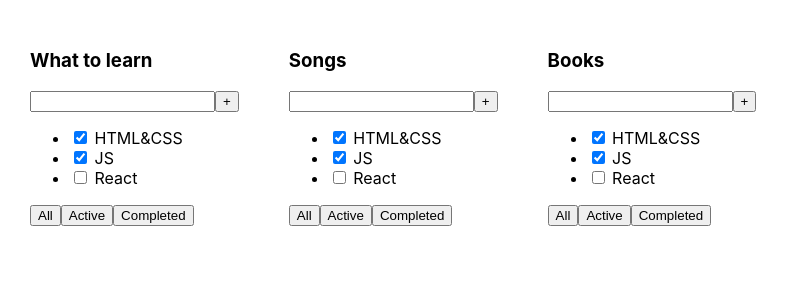
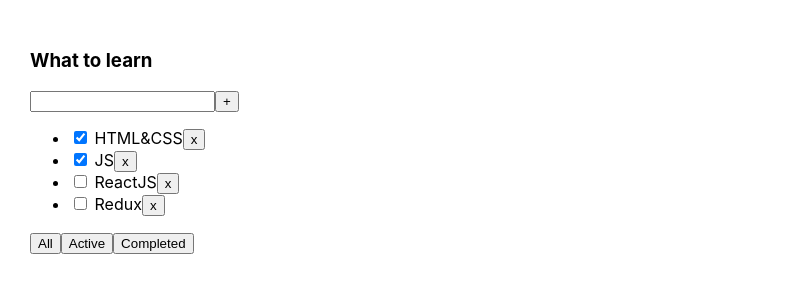
Before and after one commit to ianabarkhatova/todolist-new, a React (Vite) app: page / in a window 1280 px wide. Shown: the top 300 px of the page, without its empty margins (0-789 px from the left). Built offline with nearby package versions, Linux system fonts and the light colour scheme.

Commit message:
Implement deleteTask, tasks filtering

```diff
--- a/package.json
+++ b/package.json
@@ -18,6 +18,7 @@
     "@types/react-dom": "19.0.2",
     "@vitejs/plugin-react-swc": "3.7.2",
     "globals": "15.14.0",
+    "prettier": "3.4.2",
     "typescript": "5.7.2",
     "vite": "6.0.6",
     "vitest": "2.1.8"
--- a/src/App.tsx
+++ b/src/App.tsx
@@ -1,12 +1,55 @@
-import './App.css'
-import {Todolist} from "./components/Todolist.tsx";
+import "./App.css"
+import { TodolistItem } from "./components/TodolistItem.tsx"
+import { useState } from "react"
 
 export const App = () => {
+  const [tasks, setTasks] = useState<Task[]>([
+    { id: 1, title: "HTML&CSS", isDone: true },
+    { id: 2, title: "JS", isDone: true },
+    { id: 3, title: "ReactJS", isDone: false },
+    { id: 4, title: "Redux", isDone: false },
+  ])
+
+  const [filter, setFilter] = useState("All")
+
+  const deleteTask = (taskId: number) => {
+    setTasks(
+      tasks.filter((task) => {
+        return taskId !== task.id
+      }),
+    )
+  }
+
+  const filterTasks = () => {
+    switch (filter) {
+      case "Active": {
+        return tasks.filter((task) => !task.isDone)
+      }
+      case "Completed": {
+        return tasks.filter((task) => task.isDone)
+      }
+      default:
+        return tasks
+    }
+  }
+
+  let filteredTasks = filterTasks()
+
+  const changeFilter = (filter: FilterValueType) => {
+    setFilter(filter)
+  }
+
   return (
-      <div className="app">
-        <Todolist title='What to learn'/>
-        <Todolist title='Songs'/>
-        <Todolist title='Books'/>
-      </div>
+    <div className="app">
+      <TodolistItem title="What to learn" tasks={filteredTasks} deleteTask={deleteTask} changeFilter={changeFilter} />
+    </div>
   )
 }
+
+export type Task = {
+  id: number
+  title: string
+  isDone: boolean
+}
+
+export type FilterValueType = "All" | "Active" | "Completed"
--- /dev/null
+++ b/src/components/Button.tsx
@@ -0,0 +1,9 @@
+export const Button = (props: Props) => {
+  const { title, onClick } = props
+  return <button onClick={onClick}>{title}</button>
+}
+
+type Props = {
+  title: string
+  onClick?: () => void
+}
--- a/src/components/Todolist.tsx
+++ /dev/null
@@ -1,34 +0,0 @@
-export const Todolist = (props: Todolist) => {
-
-    const {title} = props
-
-    return (
-        <div>
-            <h3>{title}</h3>
-            <div>
-                <input/>
-                <button>+</button>
-            </div>
-            <ul>
-                <li>
-                    <input type="checkbox" checked={true}/> <span>HTML&CSS</span>
-                </li>
-                <li>
-                    <input type="checkbox" checked={true}/> <span>JS</span>
-                </li>
-                <li>
-                    <input type="checkbox" checked={false}/> <span>React</span>
-                </li>
-            </ul>
-            <div>
-                <button>All</button>
-                <button>Active</button>
-                <button>Completed</button>
-            </div>
-        </div>
-    )
-}
-
-type Todolist = {
-    title: string
-}
--- /dev/null
+++ b/src/components/TodolistItem.tsx
@@ -0,0 +1,60 @@
+import { FilterValueType, Task } from "../App.tsx"
+import { Button } from "./Button.tsx"
+
+export const TodolistItem = (props: Props) => {
+  const { title, tasks, deleteTask, changeFilter } = props
+
+  return (
+    <div>
+      <h3>{title}</h3>
+      <div>
+        <input />
+        <Button title={"+"} />
+      </div>
+      {tasks.length === 0 ? (
+        <p>No tasks</p>
+      ) : (
+        <ul>
+          {tasks.map((task) => {
+            return (
+              <>
+                <li key={task.id}>
+                  <input type="checkbox" checked={task.isDone} /> <span>{task.title}</span>
+                  <Button title={"x"} onClick={() => deleteTask(task.id)} />
+                </li>
+              </>
+            )
+          })}
+        </ul>
+      )}
+
+      <div>
+        <Button
+          title={"All"}
+          onClick={() => {
+            changeFilter("All")
+          }}
+        />
+        <Button
+          title={"Active"}
+          onClick={() => {
+            changeFilter("Active")
+          }}
+        />
+        <Button
+          title={"Completed"}
+          onClick={() => {
+            changeFilter("Completed")
+          }}
+        />
+      </div>
+    </div>
+  )
+}
+
+type Props = {
+  title: string
+  tasks: Task[]
+  deleteTask: (taskId: number) => void
+  changeFilter: (filter: FilterValueType) => void
+}
```
